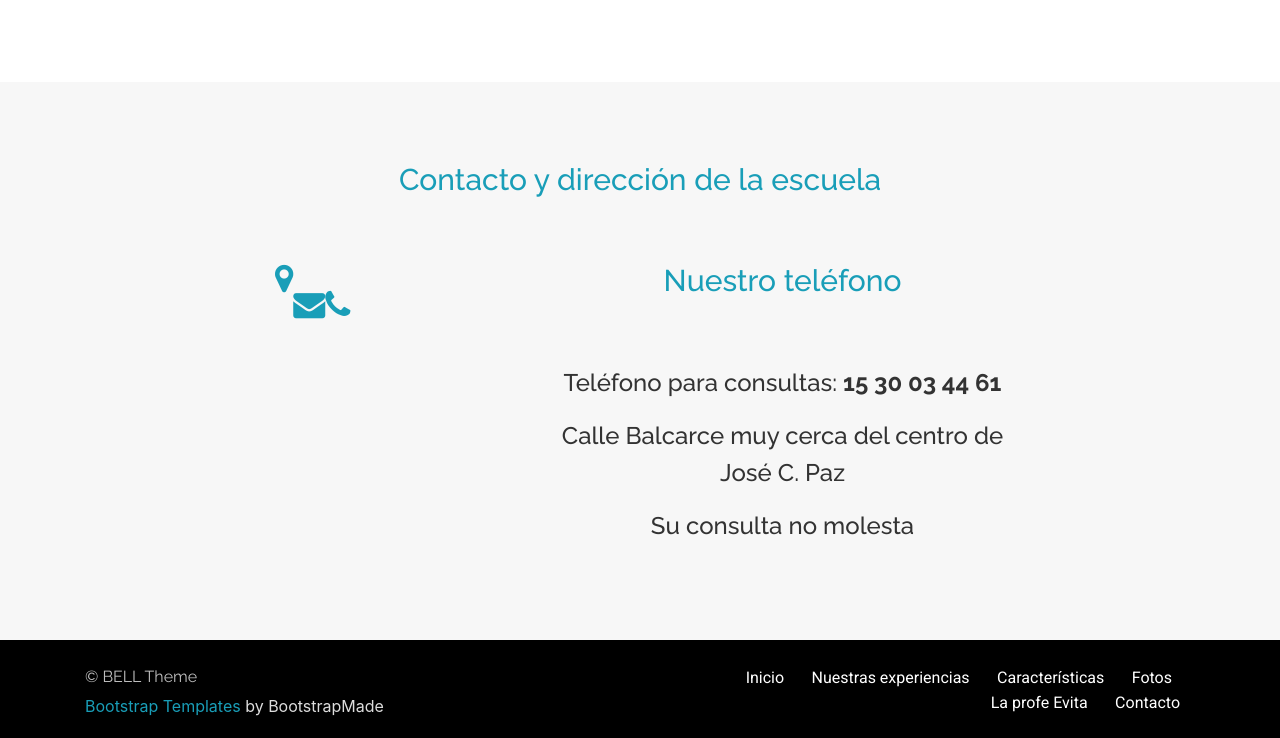
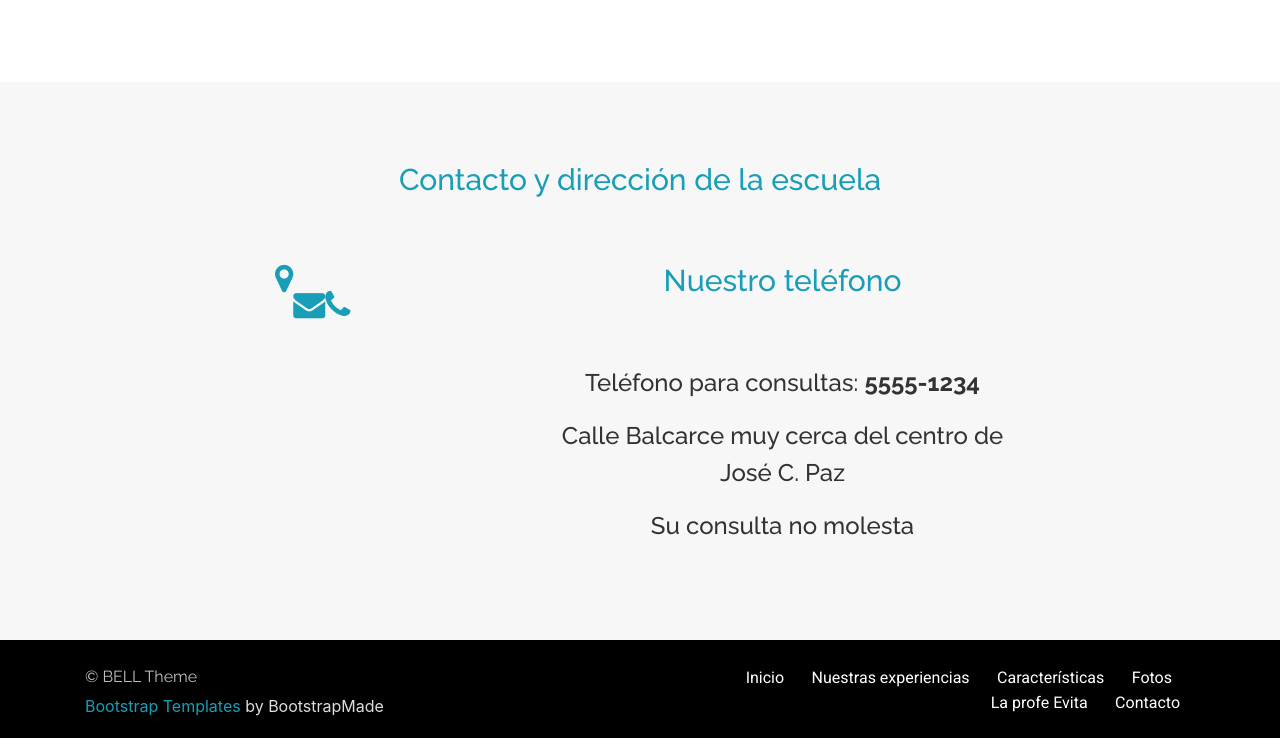
Before and after one commit to AlexielArdilla/yoga_eva_vera, a plain HTML site: page index.html in a window 1280 px wide. Shown: the part 3676-4414 px from the top of the page. Drawn offline with Linux system fonts and the light colour scheme.

Commit message:
celu mod

```diff
--- a/index.html
+++ b/index.html
@@ -558,7 +558,7 @@
         <div class="col-lg-5 col-md-8" style="text-align: center;">
 
         	<h2>Nuestro teléfono</h2>
-        	<h3><p>Teléfono para consultas: <STRONG>15 30 03 44 61</STRONG></p>
+        	<h3><p>Teléfono para consultas: <STRONG>5555-1234</STRONG></p>
         	<p>Calle Balcarce muy cerca del centro de José C. Paz</p>
         	<p> Su consulta no molesta</p>
         </h3>
```
